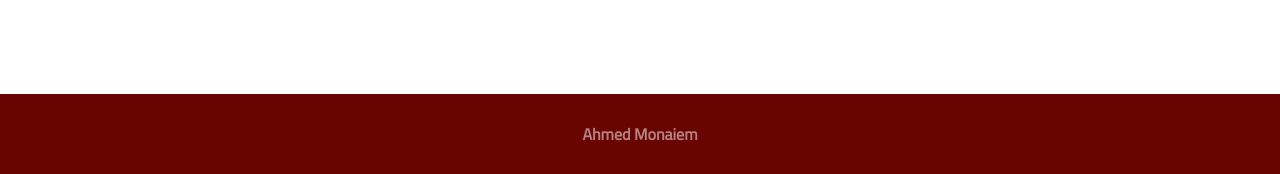
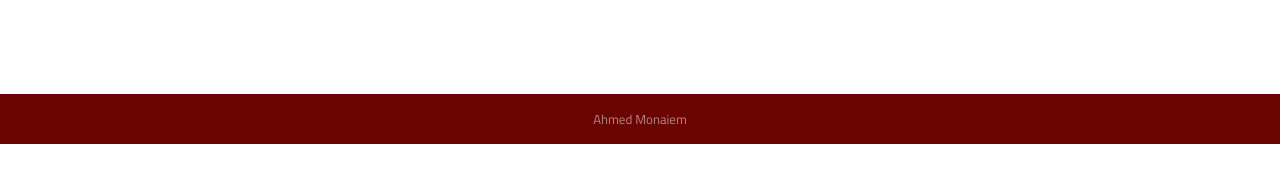
Before and after one commit to monaiem2022/hsoub3, a plain HTML site: page ruby.html in a window 1280 px wide. Shown: the part 9110-9284 px from the top of the page. After the commit the page ends 9254 px from the top, so only its background shows below. Drawn offline with nearby package versions, Linux system fonts and the light colour scheme.

Commit message:
Add files via upload

```diff
--- a/computer.css
+++ b/computer.css
@@ -643,18 +643,17 @@ section.important .centeredImg div{
 
 footer.payment{
     direction: rtl;
-    background-color: #333333;
-    min-height: 80px;
-    line-height: 80px;
+    background-color:  #333333;
+    min-height: 50px;
+    line-height: 50px;
     position: relative;
+    color:#fff
 }
 
-
-
-footer.payment  .paymenttitle{
-    color: #fff;
-    font-weight: bold;
-    opacity: .5;
+footer.payment .paymenttitle{
+   color:#fff;
+   font-size:13px;
+   opacity:.5
 }
 
 
--- a/javascript.css
+++ b/javascript.css
@@ -598,16 +598,17 @@ section.important .centeredImg div{
 
 footer.payment{
     direction: rtl;
-    background-color: #f7df1a;
-    min-height: 80px;
-    line-height: 80px;
+    background-color:  #f7df1a;
+    min-height: 50px;
+    line-height: 50px;
     position: relative;
+    color:#fff
 }
 
-
-footer.payment  .paymenttitle{
-    color: #000;
-    opacity: .5;
+footer.payment .paymenttitle{
+   color:#fff;
+   font-size:13px;
+   opacity:.5
 }
 
 
--- a/php.css
+++ b/php.css
@@ -633,21 +633,21 @@ section.important .centeredImg div{
 
 /*end of important section*/
 
-
 footer.payment{
     direction: rtl;
-    background-color: #0f203c;
-    min-height: 80px;
-    line-height: 80px;
+    background-color:  #0f203c;
+    min-height: 50px;
+    line-height: 50px;
     position: relative;
+    color:#fff
 }
 
+footer.payment .paymenttitle{
+   color:#fff;
+   font-size:13px;
+   opacity:.5
+}
 
-footer.payment  .paymenttitle{
-    color: #fff;
-    font-weight: bold;
-    opacity: .5;
-}
 
 
 
--- a/python.css
+++ b/python.css
@@ -624,18 +624,17 @@ section.important .importantTitle{
 
 footer.payment{
     direction: rtl;
-    background-color: #165180;
+    background-color:  #165180;
     min-height: 50px;
     line-height: 50px;
     position: relative;
+    color:#fff
 }
 
-
-
-footer.payment  .paymenttitle{
-    color: #fff;
-    font-size:13px;
-    opacity: .5;
+footer.payment .paymenttitle{
+   color:#fff;
+   font-size:13px;
+   opacity:.5
 }
 
 
--- a/ruby.css
+++ b/ruby.css
@@ -639,18 +639,17 @@ section.important .centeredImg div{
 
 footer.payment{
     direction: rtl;
-    background-color: #690400;
-    min-height: 80px;
-    line-height: 80px;
+    background-color:  #690400;
+    min-height: 50px;
+    line-height: 50px;
     position: relative;
+    color:#fff
 }
 
-
-
-footer.payment  .paymenttitle{
-    color: #fff;
-    font-weight: bold;
-    opacity: .5;
+footer.payment .paymenttitle{
+   color:#fff;
+   font-size:13px;
+   opacity:.5
 }
 
 
```
